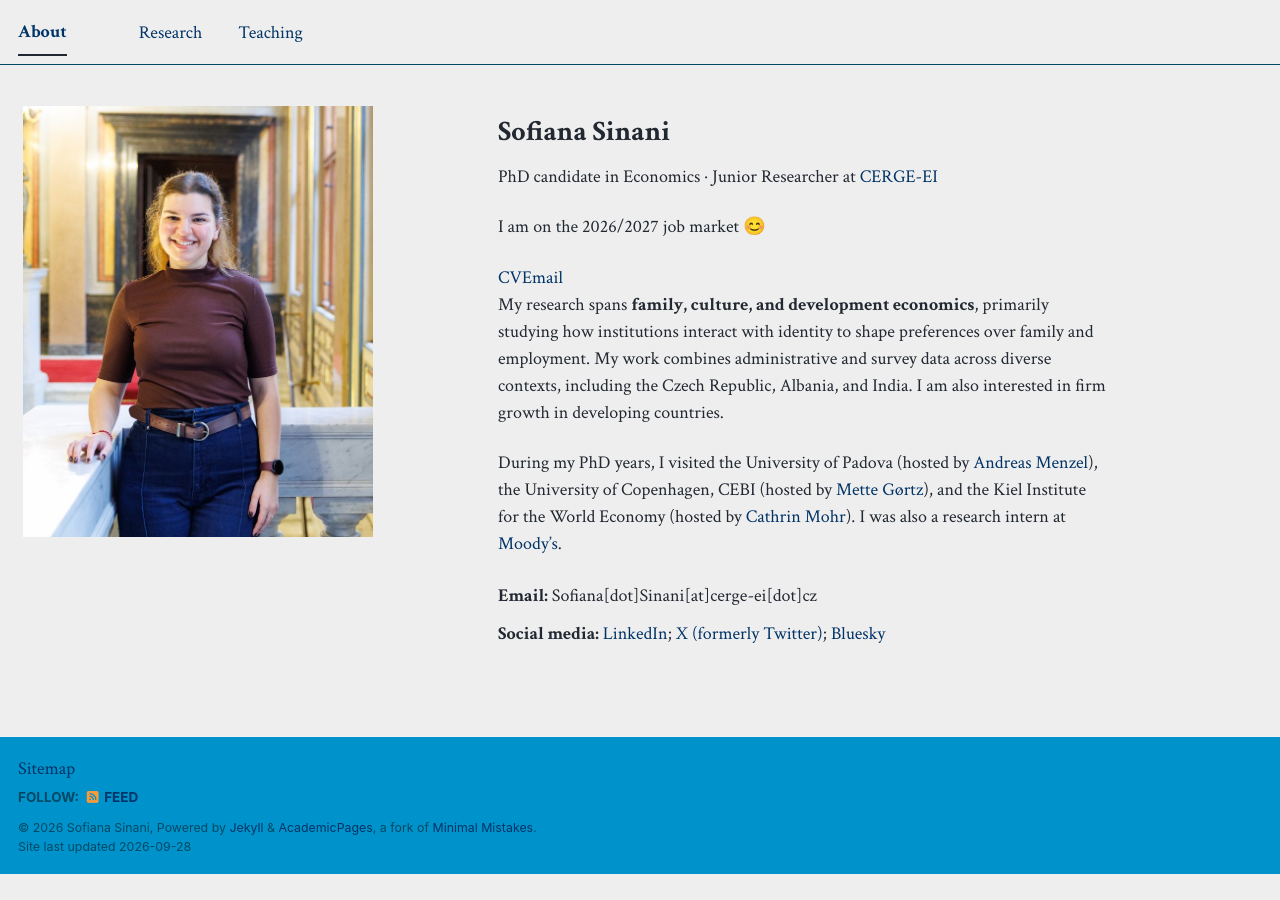
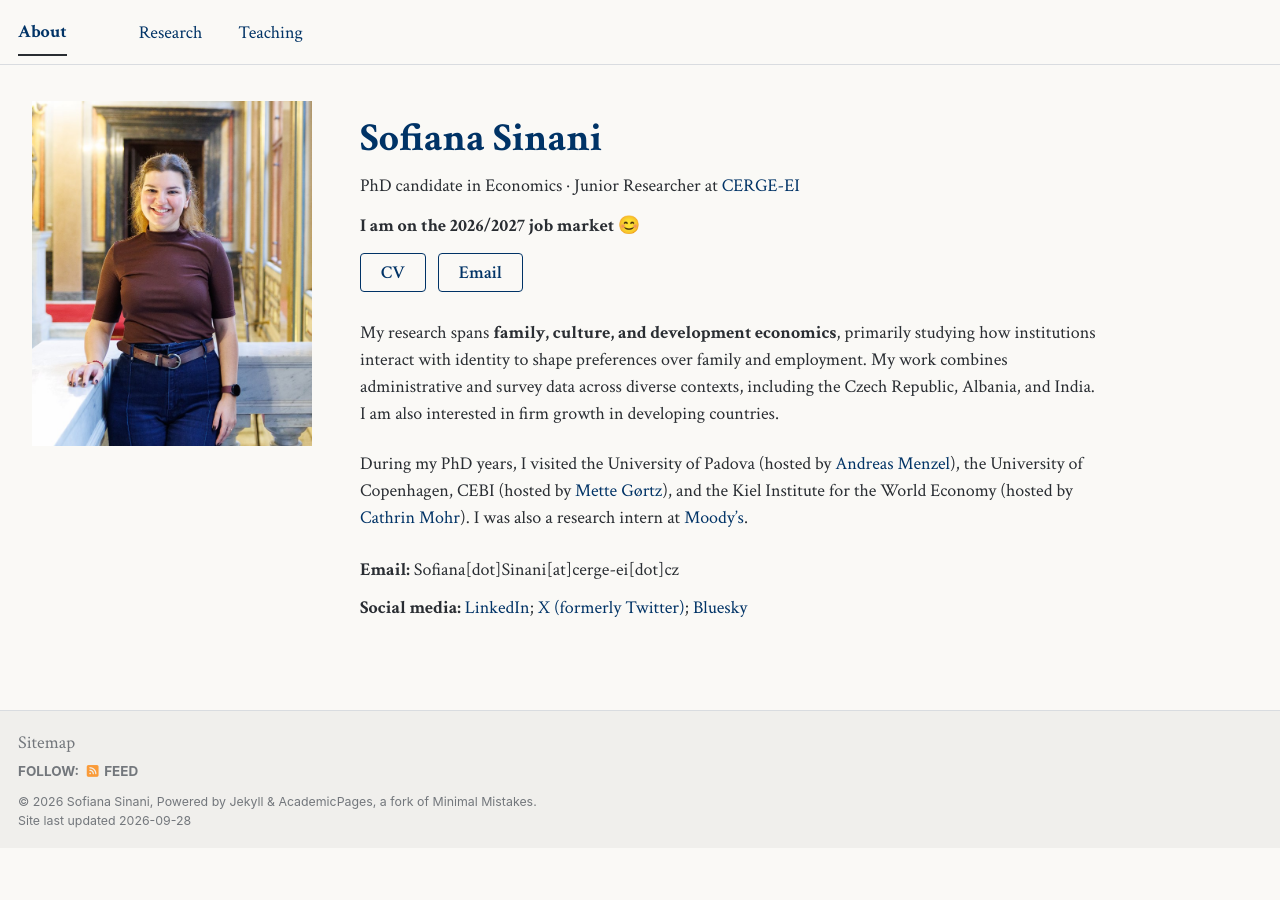
Before and after one commit to sofianasinani/sofianasinani.github.io, a Jekyll site: the page built from _pages/about.md, in a window 1280 px wide. Built offline with Jekyll 4.4.1, drawn with Linux system fonts in a browser that asks for light colours; a script bundle is joined from its source files by our own code; library files that are not in the unit come from our copies.

Commit message:
Unify palette and refine responsive portfolio spacing

```diff
--- a/assets/css/main.scss
+++ b/assets/css/main.scss
@@ -30,111 +30,70 @@
     "vendor/font-awesome/brands"
 ;
 
+/* Personal portfolio layout. */
+:root {
+  --global-base-color: #003366;
+  --global-bg-color: #faf9f6;
+  --global-footer-bg-color: #f0efec;
+  --global-border-color: #d9dce0;
+  --global-dark-border-color: #d9dce0;
+  --global-text-color: #292d32;
+  --global-text-color-light: #73777c;
+}
+body, h1, h2, h3, h4, h5, h6, .masthead, .greedy-nav, .page__content, .archive {
+  font-family: 'Crimson Text', serif !important;
+}
+body { padding-bottom: 0; }
+a { color: #003366 !important; text-decoration: none !important; }
+a:hover { text-decoration: underline !important; }
+a:focus-visible, summary:focus-visible { outline: 2px solid #003366; outline-offset: 4px; }
+.author__name { display: none !important; }
+.author__avatar, .author__avatar img {
+  display: block; width: 280px !important; max-width: 100% !important;
+  height: auto !important; border: 0 !important; padding: 0 !important;
+  border-radius: 0 !important; box-shadow: none !important;
+}
+#main { max-width: 1280px !important; padding: 0 32px !important; }
+.profile-title { color: #003366; font-size: 2.2em; margin-bottom: .25em; }
+.profile-role { margin-bottom: .7em !important; }
+.job-market-status { font-weight: 700; margin-bottom: .75em !important; }
+.profile-actions { display: flex; gap: 12px; margin: 0 0 1.5em; }
+.profile-actions a { padding: 5px 20px; border: 1px solid #003366; border-radius: 4px; font-weight: 600; }
+.profile-paper { margin-top: 20px; max-width: 280px; }
+.profile-paper p { font-size: 17px; line-height: 1.35; margin-top: 12px; }
+.jmp-button { display: inline-block; background: #003366; color: white !important; font-weight: bold; padding: 4px 12px; border-radius: 4px; font-size: 15px; }
+.archive > h2 { color: #003366 !important; border-color: #003366 !important; }
+.paper-row { display: grid; grid-template-columns: minmax(0, 1fr) 240px; gap: 28px; padding: 24px 0; border-bottom: 1px solid #e1e1de; }
+.paper-row:last-child { border-bottom: 0; }
+.paper-text { min-width: 0; }
+.paper-title { display: inline; margin: 0; font-size: 20px; line-height: 1.35; }
+.paper-text > p { margin: .5em 0 1em; }
+.paper-text details { font-size: 16px; line-height: 1.5; margin-top: 4px; }
+.paper-text details p { margin: .5em 0; }
+.paper-text summary { cursor: pointer; }
+.paper-figure { display: block; margin: 0; align-self: start; }
+.paper-figure img { display: block; width: 100%; height: auto; border: 1px solid #d9dce0; border-radius: 4px; }
+.page__footer { clear: both !important; color: #73777c; }
+.page__footer a { color: #73777c !important; }
 @media (min-width: 57.8125em) {
-  .sidebar.sticky {
-    width: 380px !important;
-    max-width: 380px !important;
-    min-width: 380px !important;
-    overflow: visible !important;
-    float: left !important;
-  }
-
-  .author__avatar {
-    width: 360px !important;
-    max-width: 360px !important;
-    height: auto !important;
-    display: block !important;
-  }
-
-  .author__avatar img {
-    width: 360px !important;
-    max-width: 360px !important;
-    height: auto !important;
-    display: block !important;
-    object-fit: contain !important;
-    border: none !important;
-    box-shadow: none !important;
-    outline: none !important;
-    border-radius: 0 !important;
-    clip-path: none !important;
-  }
-
-  .page {
-    width: calc(100% - 420px) !important;
-    float: right !important;
-    padding-left: 60px !important;
-    padding-right: 170px !important;
-    margin-right: 0 !important;
-  }
-
-  .archive {
-  float: right !important;
-  width: calc(100% - 420px) !important;
-  padding-left: 60px !important;
-  padding-right: 170px !important;
+  #main { display: grid; grid-template-columns: 280px minmax(0, 1fr); gap: 48px; overflow: visible !important; }
+  #main::before, #main::after { display: none; }
+  .sidebar.sticky { position: sticky !important; top: 100px; align-self: start; width: 280px !important; max-width: 280px !important; min-width: 0 !important; height: auto !important; padding: 0 !important; margin: 0; float: none !important; overflow: visible !important; }
+  .page, .archive { width: 100% !important; min-width: 0; float: none !important; padding: 0 !important; margin-right: 0 !important; }
+  .page__inner-wrap { width: 100%; }
+}
+@media (max-width: 1100px) { .paper-row { grid-template-columns: minmax(0, 1fr) 190px; gap: 20px; } }
+@media (max-width: 57.8124em) {
+  #main { padding: 0 22px !important; }
+  .sidebar.sticky { position: static !important; width: 100% !important; height: auto !important; padding: 0 !important; }
+  .author__avatar, .author__avatar img { width: 230px !important; }
+  .page, .archive { float: none !important; width: 100% !important; padding: 0 !important; }
+  .profile-title { font-size: 1.9em; }
+}
+@media (max-width: 620px) {
+  .paper-row { grid-template-columns: minmax(0, 1fr); gap: 18px; }
+  .paper-figure { width: 100%; max-width: 360px; }
 }
 
-  #main {
-    max-width: 100% !important;
-    padding-right: 0 !important;
-    overflow: hidden !important;
-  }
-
-  .page__inner-wrap {
-    max-width: 100% !important;
-    padding-right: 0 !important;
-  }
-}
-
-@media (max-width: 768px) {
-  .author__avatar img {
-    width: 250px !important;
-    height: auto !important;
-  }
-  .author__avatar {
-    width: 250px !important;
-  }
-  .page {
-    width: 100% !important;
-    float: none !important;
-    padding-left: 0 !important;
-  }
-}
-
-.author__name {
-  display: none !important;
-}
-
-.archive__item a,
-.archive a,
-a {
-  text-decoration: none !important;
-  color: #003366 !important;
-}
-
-a:hover {
-  text-decoration: underline !important;
-  color: #003366 !important;
-}
-
-.page__footer {
-  clear: both !important;
-}
-body {
-  font-family: 'Crimson Text', serif !important;
-}
-body {
-  font-family: 'Crimson Text', serif !important;
-}
-
-h1, h2, h3, h4, h5, h6 {
-  font-family: 'Crimson Text', serif !important;
-}
-
-.masthead,
-.greedy-nav,
-.author__name,
-.page__content,
-.archive {
-  font-family: 'Crimson Text', serif !important;
-}
+.profile-paper p { font-family: 'Crimson Text', serif; }
+.page__content { max-width: 740px; }
```
